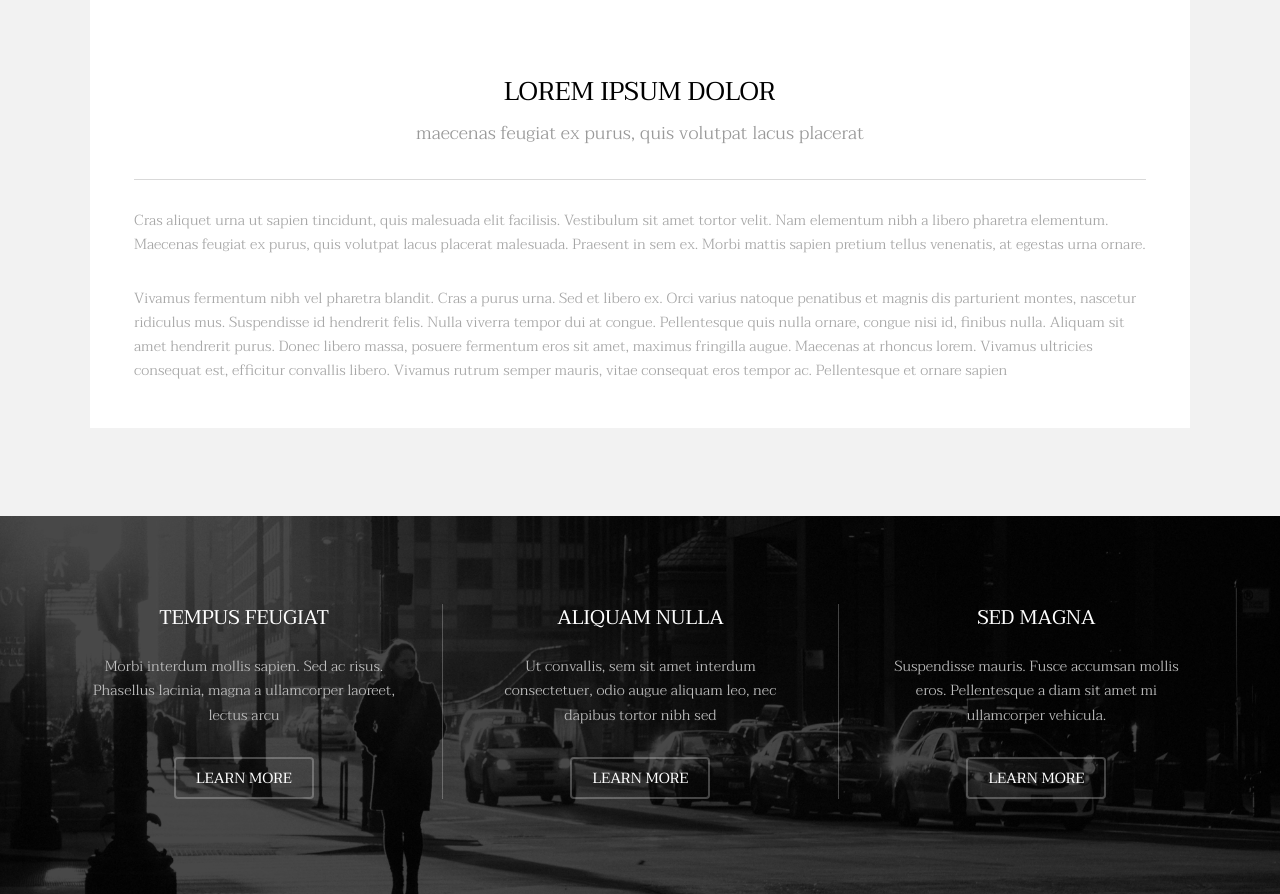
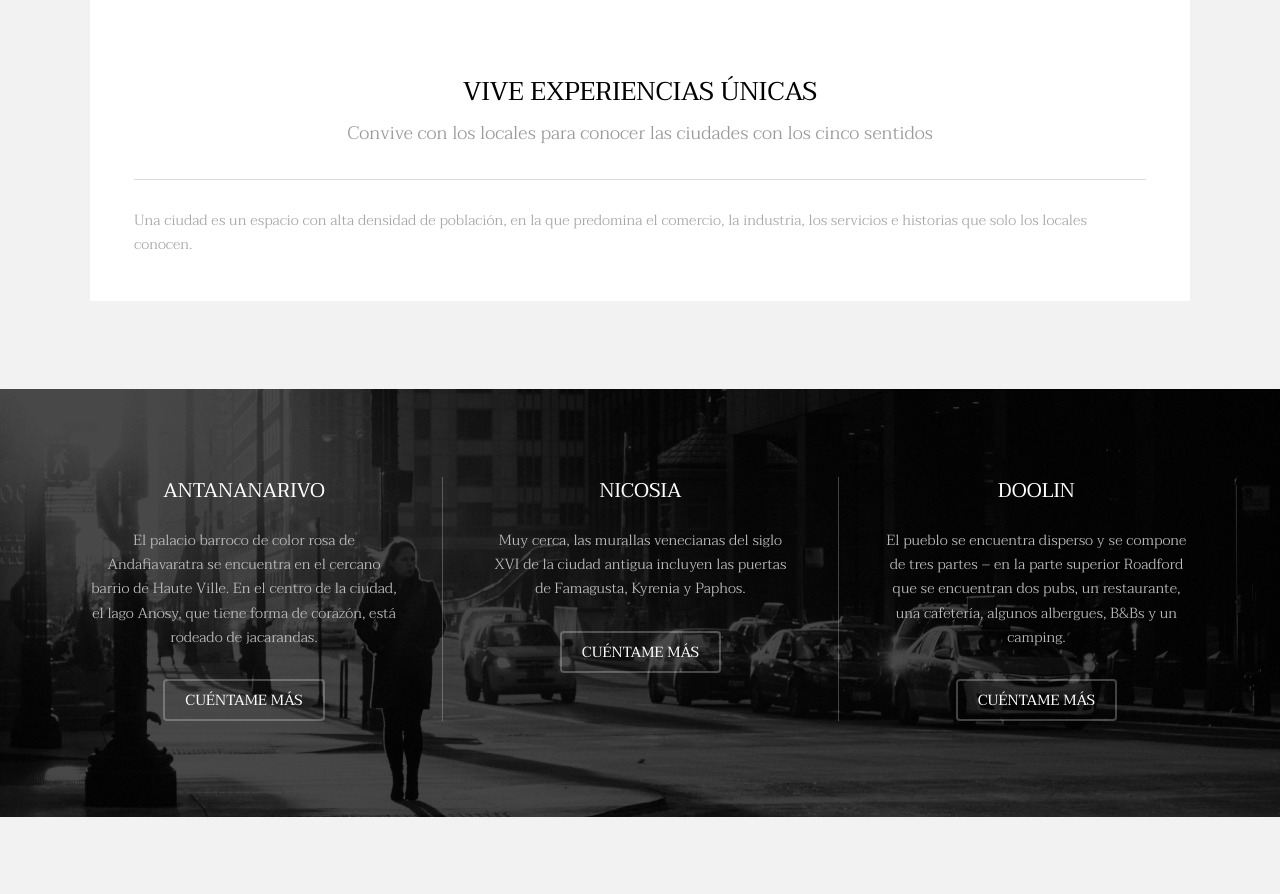
Before and after one commit to Croig95/04_REP_METROPOLITA, a plain HTML site: page index.html in a window 1280 px wide. Shown: the part 1216-2110 px from the top of the page. Drawn offline with Linux system fonts and the light colour scheme.

Commit message:
todos los textos que faltan por CECILIO

```diff
--- a/index.html
+++ b/index.html
@@ -52,12 +52,11 @@
 							</div>
 							<div class="content">
 								<header class="align-center">
-									<h2>Lorem ipsum dolor</h2>
-									<p>maecenas feugiat ex purus, quis volutpat lacus placerat</p>
+									<h2>VIVE EXPERIENCIAS &Uacute;NICAS</h2>
+									<p>Convive con los locales para conocer las ciudades con los cinco sentidos</p>
 								</header>
 								<hr />
-								<p> Cras aliquet urna ut sapien tincidunt, quis malesuada elit facilisis. Vestibulum sit amet tortor velit. Nam elementum nibh a libero pharetra elementum. Maecenas feugiat ex purus, quis volutpat lacus placerat malesuada. Praesent in sem ex. Morbi mattis sapien pretium tellus venenatis, at egestas urna ornare.</p>
-								<p>Vivamus fermentum nibh vel pharetra blandit. Cras a purus urna. Sed et libero ex. Orci varius natoque penatibus et magnis dis parturient montes, nascetur ridiculus mus. Suspendisse id hendrerit felis. Nulla viverra tempor dui at congue. Pellentesque quis nulla ornare, congue nisi id, finibus nulla. Aliquam sit amet hendrerit purus. Donec libero massa, posuere fermentum eros sit amet, maximus fringilla augue. Maecenas at rhoncus lorem. Vivamus ultricies consequat est, efficitur convallis libero. Vivamus rutrum semper mauris, vitae consequat eros tempor ac. Pellentesque et ornare sapien</p>
+								<p>Una ciudad es un espacio con alta densidad de poblaci&oacute;n, en la que predomina el comercio, la industria, los servicios e historias que solo los locales conocen.</p>
 							</div>
 						</div>
 					</div>
@@ -70,29 +69,29 @@
 					<div id="flexgrid">
 						<div>
 							<header>
-								<h3>Tempus Feugiat</h3>
+								<h3>ANTANANARIVO</h3>
 							</header>
-							<p>Morbi interdum mollis sapien. Sed ac risus. Phasellus lacinia, magna a ullamcorper laoreet, lectus arcu</p>
+							<p>El palacio barroco de color rosa de Andafiavaratra se encuentra en el cercano barrio de Haute Ville. En el centro de la ciudad, el lago Anosy, que tiene forma de coraz&oacute;n, está rodeado de jacarandas.</p>
 							<ul class="actions">
-								<li><a href="#" class="button alt">Learn More</a></li>
+								<li><a href="#" class="button alt">CU&Eacute;NTAME M&Aacute;S</a></li>
 							</ul>
 						</div>
 						<div>
 							<header>
-								<h3>Aliquam Nulla</h3>
+								<h3>NICOSIA</h3>
 							</header>
-							<p>Ut convallis, sem sit amet interdum consectetuer, odio augue aliquam leo, nec dapibus tortor nibh sed </p>
+							<p>Muy cerca, las murallas venecianas del siglo XVI de la ciudad antigua incluyen las puertas de Famagusta, Kyrenia y Paphos.</p>
 							<ul class="actions">
-								<li><a href="#" class="button alt">Learn More</a></li>
+								<li><a href="#" class="button alt">CU&Eacute;NTAME M&Aacute;S</a></li>
 							</ul>
 						</div>
 						<div>
 							<header>
-								<h3>Sed Magna</h3>
+								<h3>DOOLIN</h3>
 							</header>
-							<p>Suspendisse mauris. Fusce accumsan mollis eros. Pellentesque a diam sit amet mi ullamcorper vehicula.</p>
+							<p>El pueblo se encuentra disperso y se compone de tres partes – en la parte superior Roadford que se encuentran dos pubs, un restaurante, una cafetería, algunos albergues, B&Bs y un camping.</p>
 							<ul class="actions">
-								<li><a href="#" class="button alt">Learn More</a></li>
+								<li><a href="#" class="button alt">CU&Eacute;NTAME M&Aacute;S</a></li>
 							</ul>
 						</div>
 					</div>
```
